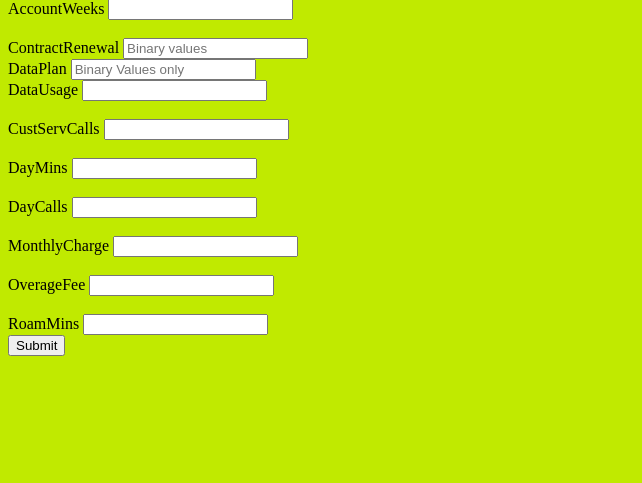
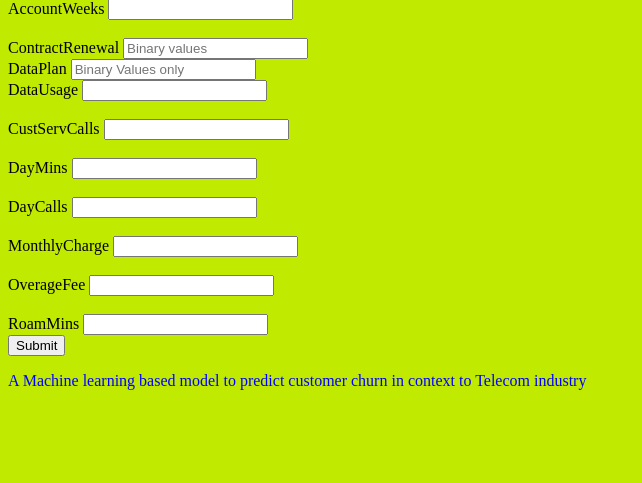
Before and after one commit to rajoy99/Cchurn, a Flask app: page / in a window 1280 px wide. Shown: the part 50-533 px from the top of the page, without its empty margins (0-642 px from the left). Run offline with Flask 2, Linux system fonts and the light colour scheme; parts of the project's set-up code (start-up, migrations or seed data) failed here and were passed over.

Commit message:
Update index1.html

```diff
--- a/templates/index1.html
+++ b/templates/index1.html
@@ -47,5 +47,6 @@
 
   </form>
 </div>
+<p style="color:blue;"> A Machine learning based model to predict customer churn  in context to Telecom industry  </p>
 </body>
 </html>
```
